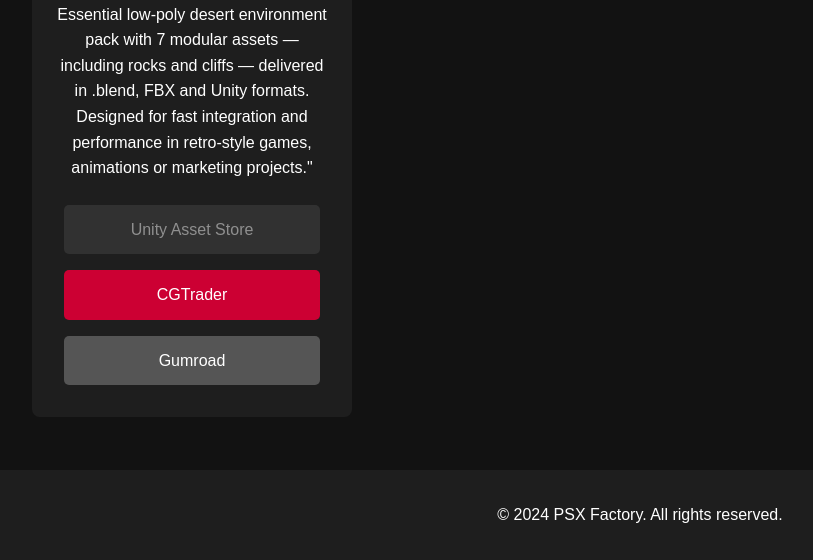
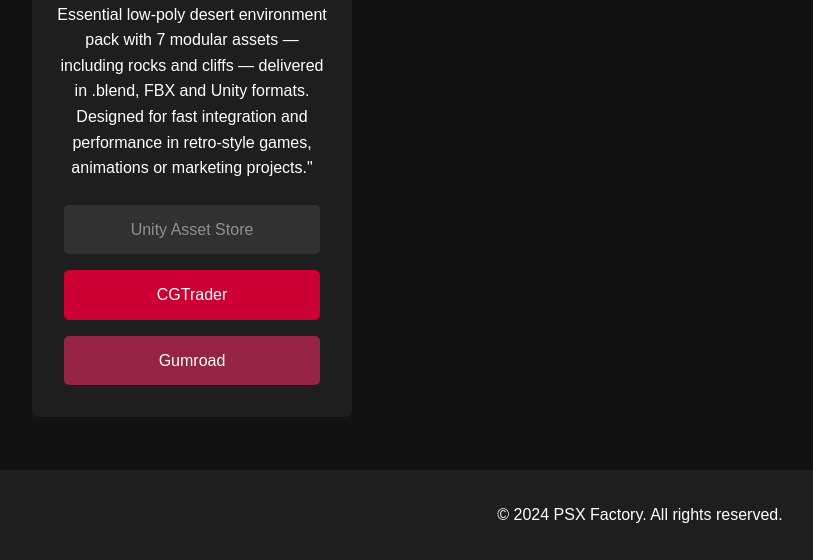
Before and after one commit to psxfactory/psxfactory.github.io, a plain HTML site: page index.html in a window 1280 px wide. In both pictures the pointer is over the link "Gumroad". Shown: the part 970-1530 px from the top of the page, without its empty margins (0-813 px from the left). Drawn offline with Linux system fonts and the light colour scheme.

Commit message:
Update style.css

```diff
--- a/style.css
+++ b/style.css
@@ -152,7 +152,7 @@ nav a {
 }
 
 .gumroad-button:hover {
-    background-color: #555; /* Lighter Gray */
+    background-color: #952343; /* Lighter Pink */
 }
 
 /* Footer */
```
